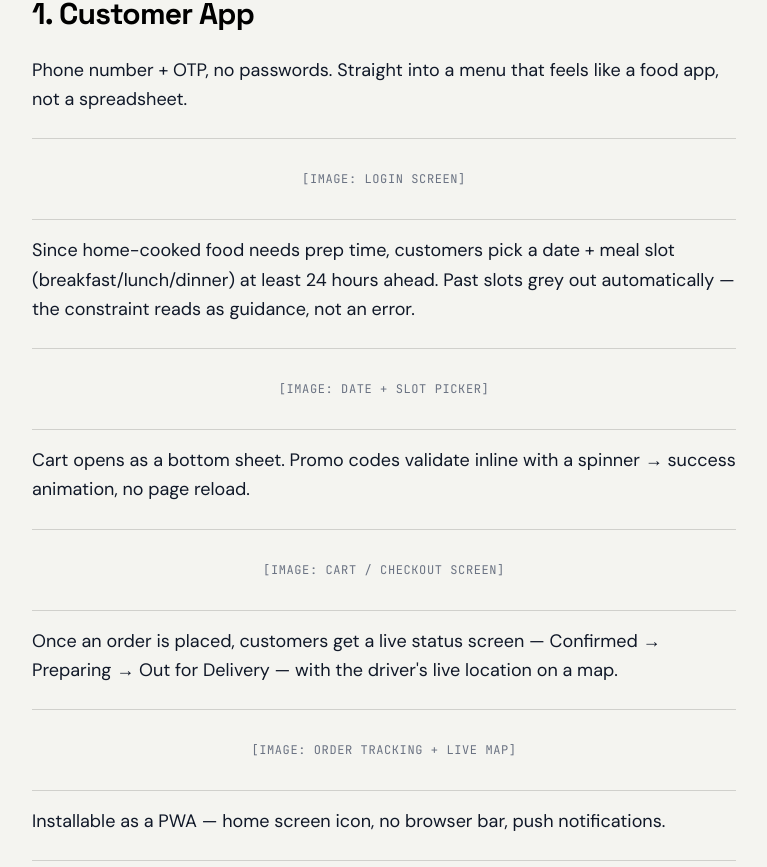
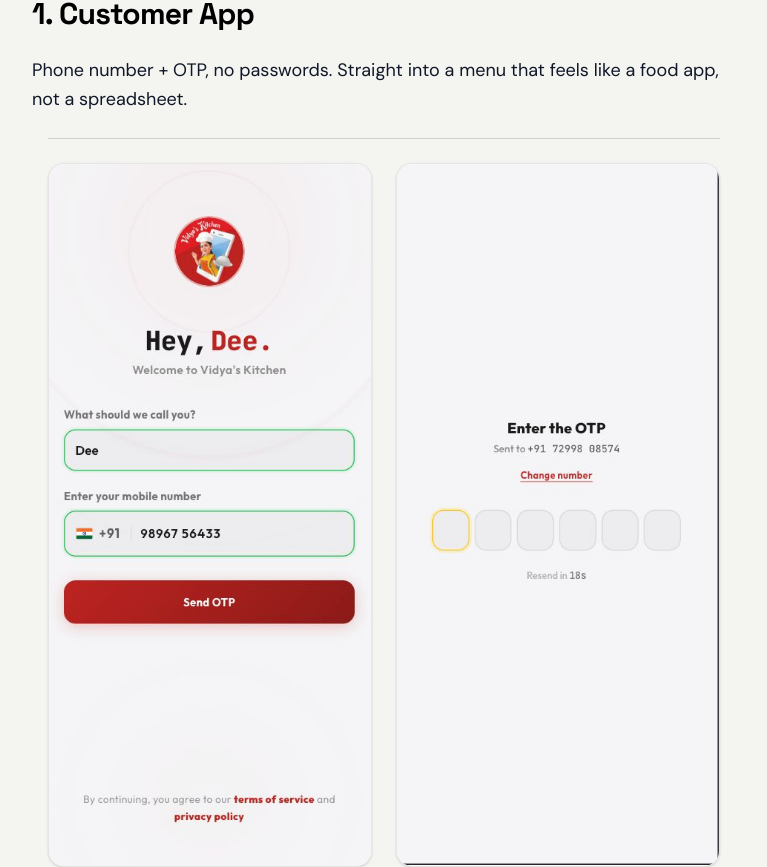
Before and after one commit to santhosh-a-designer/portfolio, a Next.js app: page /case-studies/vidyas-kitchen-pwa in a window 1280 px wide. Shown: the part 1440-2307 px from the top of the page, without its empty margins (256-1023 px from the left). Built offline with nearby package versions, Linux system fonts and the light colour scheme; no server answers.

Commit message:
feat(case-study): add phone input and OTP verification screens to Customer App section

```diff
--- a/app/case-studies/vidyas-kitchen-pwa/page.tsx
+++ b/app/case-studies/vidyas-kitchen-pwa/page.tsx
@@ -98,10 +98,26 @@ export default function VidyasKitchenCaseStudyPage() {
                 Phone number + OTP, no passwords. Straight into a menu that feels like a food app, not a spreadsheet.
               </p>
 
-              <div className="py-8 border-y border-black/15 text-center my-4">
-                <p className="font-mono text-xs uppercase tracking-wider text-gray-500">
-                  [IMAGE: Login screen]
-                </p>
+              {/* Login Flow Images: Phone Input + OTP Verification */}
+              <div className="py-6 border-y border-black/15 my-6 grid grid-cols-1 sm:grid-cols-2 gap-6 max-w-2xl mx-auto">
+                <div className="overflow-hidden rounded-2xl border border-black/10 shadow-sm bg-white">
+                  <Image
+                    src="/case-studies/vidyas-kitchen/login-phone.png"
+                    alt="Vidya's Kitchen Customer App — Phone Number Input Screen"
+                    width={600}
+                    height={1200}
+                    className="w-full h-auto object-cover"
+                  />
+                </div>
+                <div className="overflow-hidden rounded-2xl border border-black/10 shadow-sm bg-white">
+                  <Image
+                    src="/case-studies/vidyas-kitchen/login-otp.png"
+                    alt="Vidya's Kitchen Customer App — OTP Verification Screen"
+                    width={600}
+                    height={1200}
+                    className="w-full h-auto object-cover"
+                  />
+                </div>
               </div>
 
               <p>
```
Also changed, not shown: public/case-studies/vidyas-kitchen/login-otp.png (added), public/case-studies/vidyas-kitchen/login-phone.png (added).
